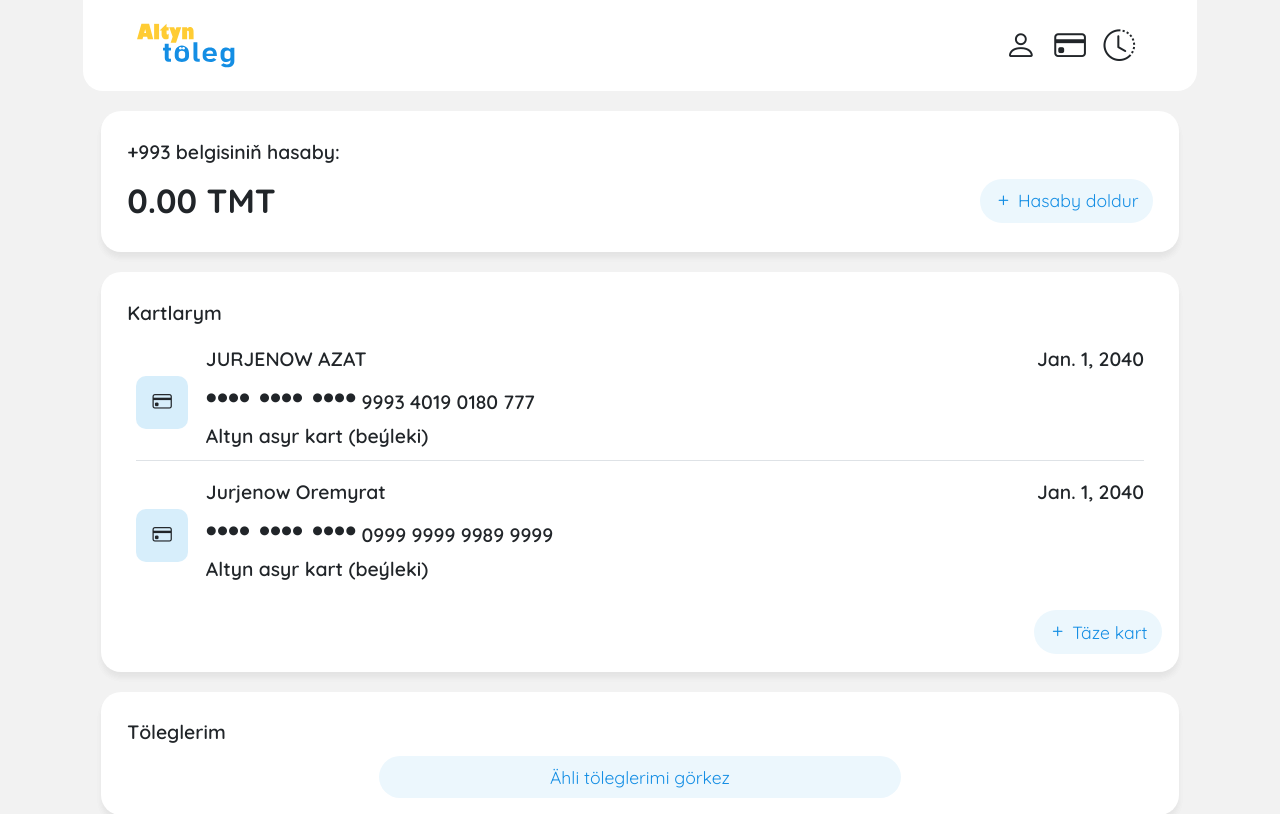
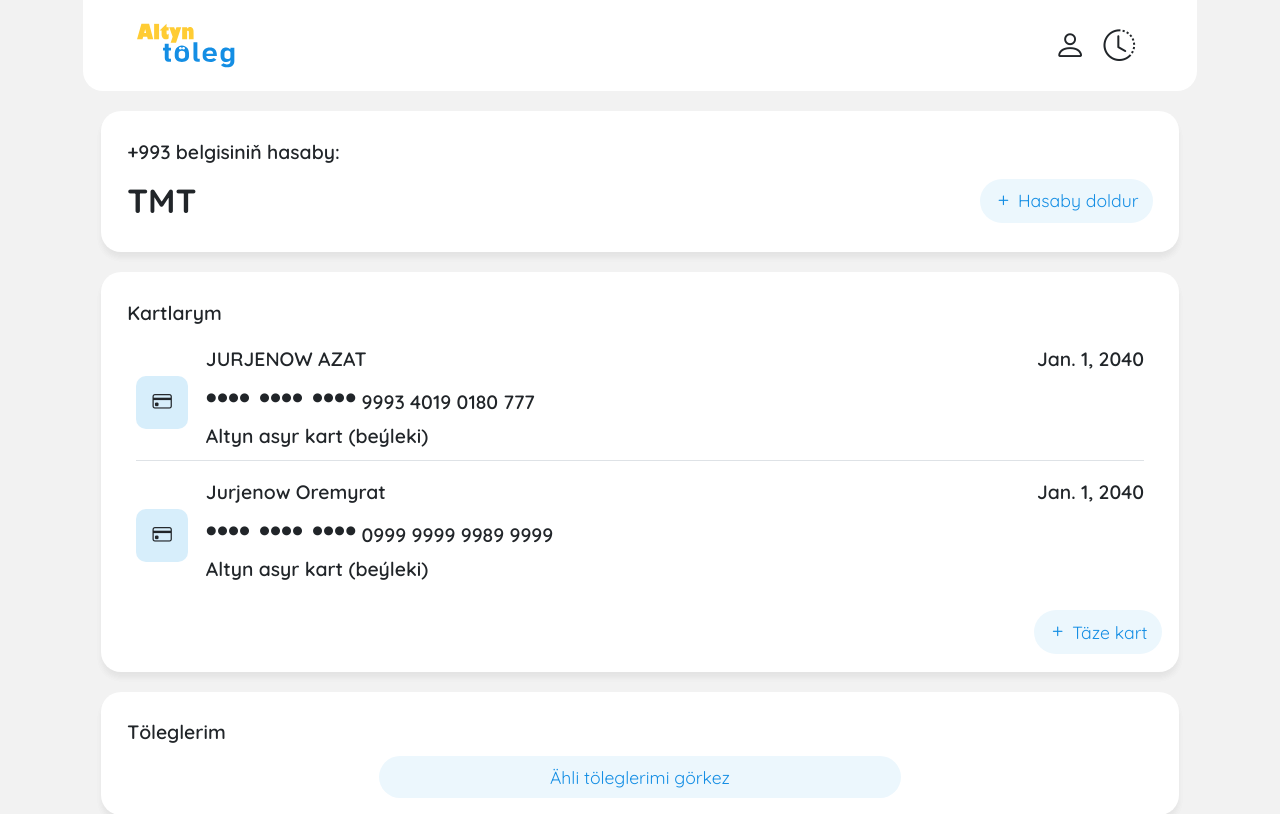
Before and after one commit to neharix/altyn_toleg, a Django app: template main/templates/views/main.html in a window 1280 px wide. Shown: the top 814 px of the page. Run offline with Django 5.2, Linux system fonts and the light colour scheme; the template is opened without the code that fills it: values that come from a table or form of the project are taken from there, others are empty; data comes from the database, SQL or seed files in the repository; tables that the repository leaves empty hold one stand-in row (values such as "Sample post"); some libraries are stand-ins or nearby versions.

Commit message:
some updates

```diff
--- a/main/static/css/global.css
+++ b/main/static/css/global.css
@@ -45,3 +45,23 @@
 .txt-btn {
     color: #148ee4 !important;
 }
+
+
+
+::-webkit-scrollbar {
+    width: 0.5vw;
+    height: 1vh;
+}
+
+::-webkit-scrollbar-track {
+    background-color: transparent;
+    border-radius: 10px;
+    margin-top: 3px;
+    margin-bottom: 3px;
+    box-shadow: inset 0 0 6px rgba(0, 0, 0, 0.15);
+}
+
+::-webkit-scrollbar-thumb {
+    border-radius: 10px;
+    background-color: #a6b3f3;
+}
--- a/main/templates/layouts/main_layout.html
+++ b/main/templates/layouts/main_layout.html
@@ -84,9 +84,6 @@
                 </div>
               </li>
               <li class="nav-item mx-2">
-                <a class="nav-link" href="#"><i class="bi bi-credit-card"></i></a>
-              </li>
-              <li class="nav-item mx-2">
                 <a class="nav-link" href="#"><i class="bi bi-clock-history"></i></a>
               </li>
             </ul>
--- a/main/templates/views/main.html
+++ b/main/templates/views/main.html
@@ -8,7 +8,7 @@
         <div class="block p-3">
             <div class="m-2">+993{{ request.user.number }} belgisiniň hasaby:</div>
             <div class="m-2 d-flex justify-content-between align-items-center">
-                <div class="fw-bold fs-bg">0.00 TMT</div>
+                <div class="fw-bold fs-bg">{{ request.user.balance|floatformat:2 }} TMT</div>
                 <div>
                     <button class="btn button" onclick="location.href='{% url 'recharge' %}'">
                         <i class="bi bi-plus"></i>
--- a/main/views.py
+++ b/main/views.py
@@ -36,3 +36,8 @@ def add_card(request: HttpRequest):
 def recharge(request: HttpRequest):
     cards = [CardContainer(card) for card in Card.objects.filter(user=request.user)]
     return render(request, "views/recharge.html", {"cards": cards})
+
+
+def user_cards(request: HttpRequest):
+    cards = [CardContainer(card) for card in Card.objects.filter(user=request.user)]
+    return render(request, "views/cards.html", {"cards": cards})
```
Also changed, not shown: main/templates/views/cards.html (added).
